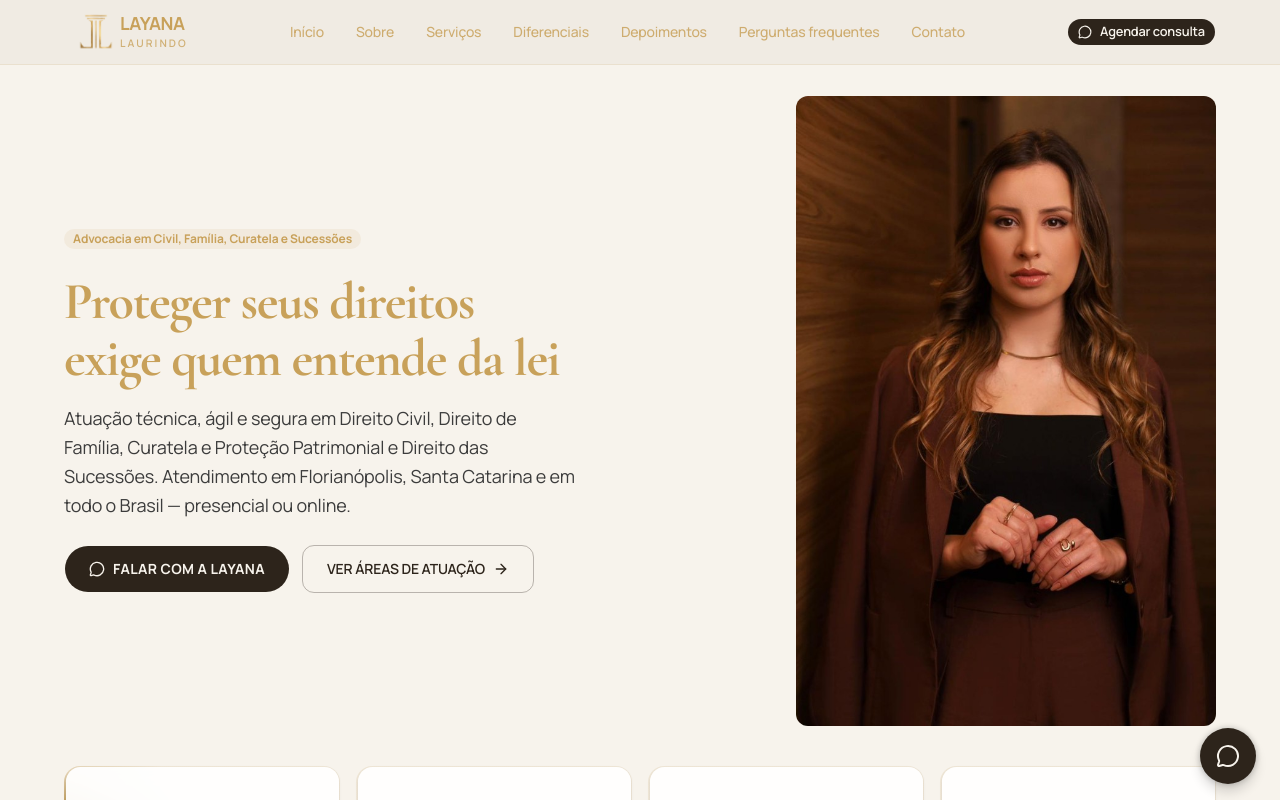
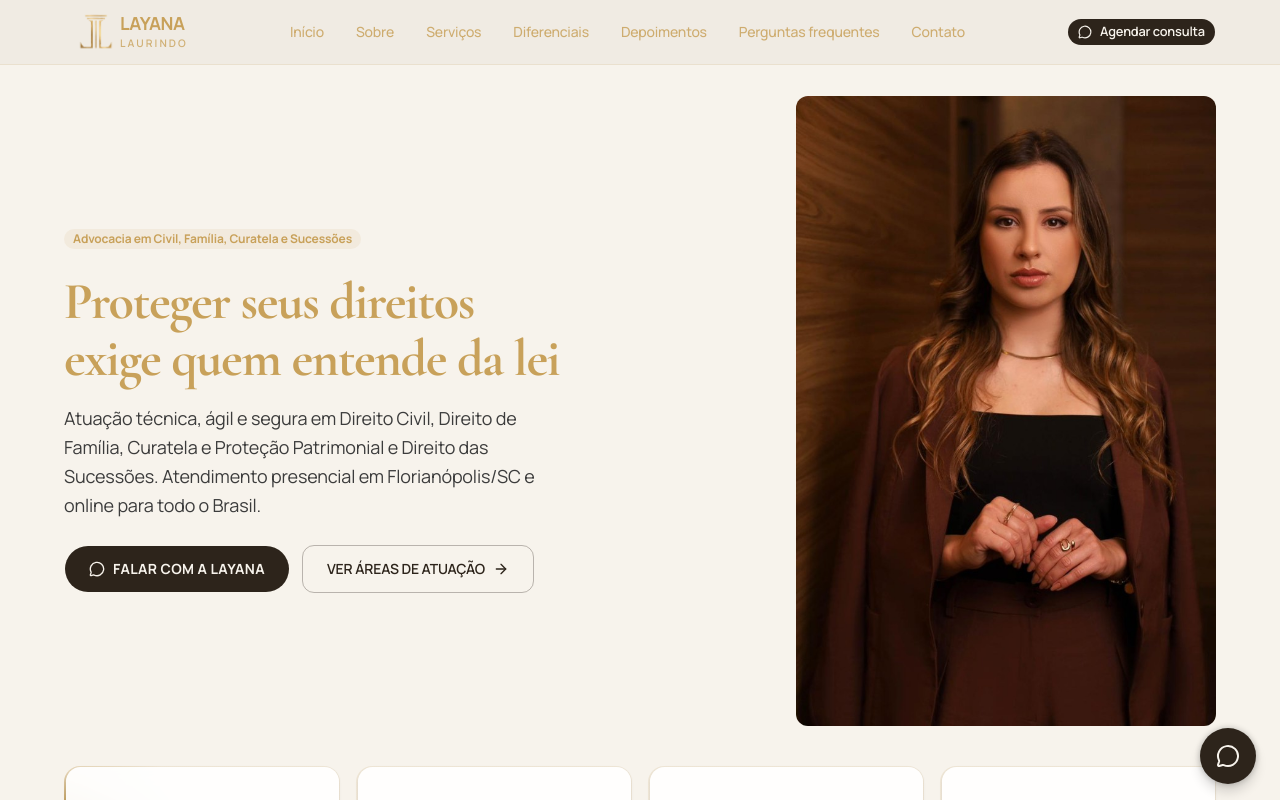
Before and after one commit to filipevolz/layana-laurindo, a React (Vite) app: page / in a window 1280 px wide. Shown: the top 800 px of the page. Built offline with nearby package versions, Linux system fonts and the light colour scheme.

Commit message:
adjust subline

```diff
--- a/src/components/layout/Footer.tsx
+++ b/src/components/layout/Footer.tsx
@@ -92,8 +92,7 @@ export function Footer() {
               </span>
             </Link>
             <p className="text-sm leading-relaxed text-muted-foreground">
-              {siteConfig.description} Atendimento em {siteConfig.city} e em
-              todo o Brasil — presencial ou online.
+              {siteConfig.description}
             </p>
             <p className="text-sm font-medium text-muted-foreground">
               {siteConfig.oab}
--- a/src/lib/site-config.ts
+++ b/src/lib/site-config.ts
@@ -48,7 +48,7 @@ export const siteConfig = {
   tagline:
     'Atuação dedicada em Direito Civil, Direito de Família, Curatela e Proteção Patrimonial e Direito das Sucessões',
   description:
-    'Orientação jurídica clara e humanizada para momentos que exigem segurança, estratégia e acolhimento.',
+    'Atuação jurídica estratégica e atendimento humanizado para quem precisa de segurança, clareza e direcionamento em decisões importantes. Atendimento presencial em Florianópolis/SC e online para todo o Brasil.',
   oab: 'OAB/SC 71.645',
   city: 'Florianópolis, SC',
   address: {
@@ -106,7 +106,7 @@ export const siteConfig = {
     label: 'Advocacia em Civil, Família, Curatela e Sucessões',
     headline: 'Proteger seus direitos exige quem entende da lei',
     subheadline:
-      'Atuação técnica, ágil e segura em Direito Civil, Direito de Família, Curatela e Proteção Patrimonial e Direito das Sucessões. Atendimento em Florianópolis, Santa Catarina e em todo o Brasil — presencial ou online.',
+      'Atuação técnica, ágil e segura em Direito Civil, Direito de Família, Curatela e Proteção Patrimonial e Direito das Sucessões. Atendimento presencial em Florianópolis/SC e online para todo o Brasil.',
     stats: [
       { value: '+10', label: 'Anos de atuação' },
       { value: '+500', label: 'Casos atendidos' },
```
